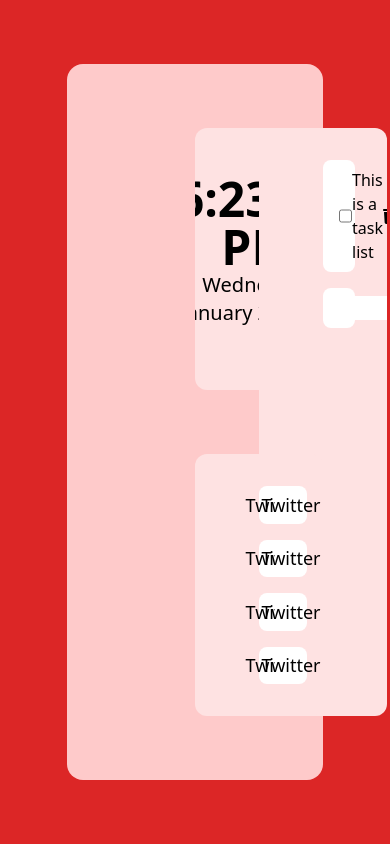
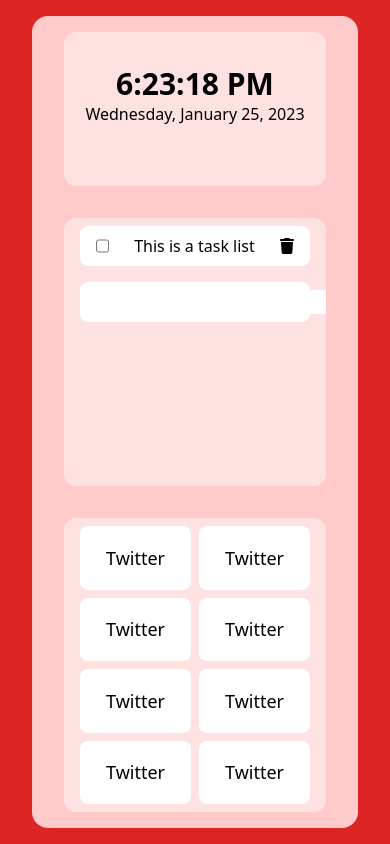
Before and after one commit to atklenner/homepage, a React (Vite) app: page / in a window 390 px wide. Built offline with nearby package versions, Linux system fonts and the light colour scheme; no server answers.

Commit message:
made all the padding responsive

```diff
--- a/src/App.jsx
+++ b/src/App.jsx
@@ -4,9 +4,9 @@
 
 function App() {
   return (
-    <div className="flex justify-center items-center h-screen bg-red-600 px-32 py-16">
-      <div className="flex justify-center items-center h-full w-full bg-red-200 rounded-2xl px-32 py-16">
-        <div className="grid grid-cols-2 grid-rows-4 gap-16 h-full w-full">
+    <div className="flex justify-center items-center h-screen bg-red-600 px-8 md:px-16 2xl:px-32 py-4 md:py-8 2xl:py-16">
+      <div className="flex justify-center items-center h-full w-full bg-red-200 rounded-2xl px-8 md:px-16 2xl:px-32 py-4 md:py-8 2xl:py-16">
+        <div className="grid lg:grid-cols-2 lg:grid-rows-4 gap-8 2xl:gap-16 h-full w-full">
           <TimeAndWeather />
           <ToDo />
           <Links />
--- a/src/components/Links.jsx
+++ b/src/components/Links.jsx
@@ -4,7 +4,7 @@
 function Links() {
   return (
     <Widget type="short">
-      <div className="grid grid-cols-2 grid-rows-4 gap-4 items-stretch w-full h-full">
+      <div className="grid grid-cols-2 grid-rows-4 gap-2 lg:gap-4 items-stretch w-full h-full">
         <LinkList />
       </div>
     </Widget>
--- a/src/components/TimeAndWeather.jsx
+++ b/src/components/TimeAndWeather.jsx
@@ -43,12 +43,12 @@
 
   return (
     <Widget type="short">
-      <div className="flex flex-col justify-evenly text-center h-full">
+      <div className="flex flex-col md:flex-row lg:flex-col justify-evenly  items-center text-center h-full w-full">
         <div>
-          <p className="text-5xl font-bold">{time.toLocaleTimeString()}</p>
-          <p className="text-xl">{time.toLocaleDateString("en-US", options)}</p>
+          <p className="text-3xl lg:text-5xl font-bold">{time.toLocaleTimeString()}</p>
+          <p className="lg:text-xl">{time.toLocaleDateString("en-US", options)}</p>
         </div>
-        <p className="text-5xl font-bold">{formatTemp(temp)}</p>
+        <p className="text-3xl lg:text-5xl font-bold">{formatTemp(temp)}</p>
       </div>
     </Widget>
   )
--- a/src/components/Widget.jsx
+++ b/src/components/Widget.jsx
@@ -8,8 +8,12 @@
       flex
       justify-center
       items-center
-      px-16
-      py-8
+      px-4
+      md:px-8
+      2xl:px-16
+      py-2
+      md:py-4
+      2xl:py-8
       ${shortStyle}
     `}>
       {children}
```
